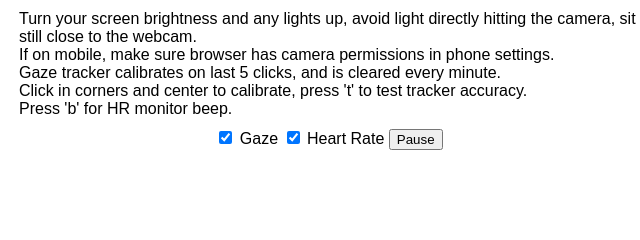
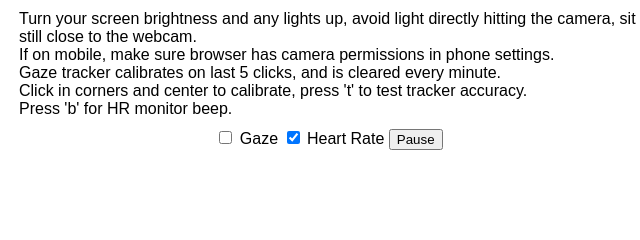
Before and after one commit to Max-Lovell/WebcamBiometrics, a website built with Vite: page demo/index.html in a window 1280 px wide. Shown: the top 240 px of the page, 311-951 px from the left. Built offline with nearby package versions, Linux system fonts and the light colour scheme; no server answers.

Commit message:
Turn gaze off by default in demo page

```diff
--- a/demo/index.html
+++ b/demo/index.html
@@ -18,7 +18,7 @@
      Press 'b' for HR monitor beep.
     </p>
     <div id="toggles">
-        <label><input type="checkbox" id="toggleGaze" checked> Gaze</label>
+        <label><input type="checkbox" id="toggleGaze"> Gaze</label>
         <label><input type="checkbox" id="toggleHeart" checked> Heart Rate</label>
         <button id="pauseButton">Pause</button>
     </div>
```
